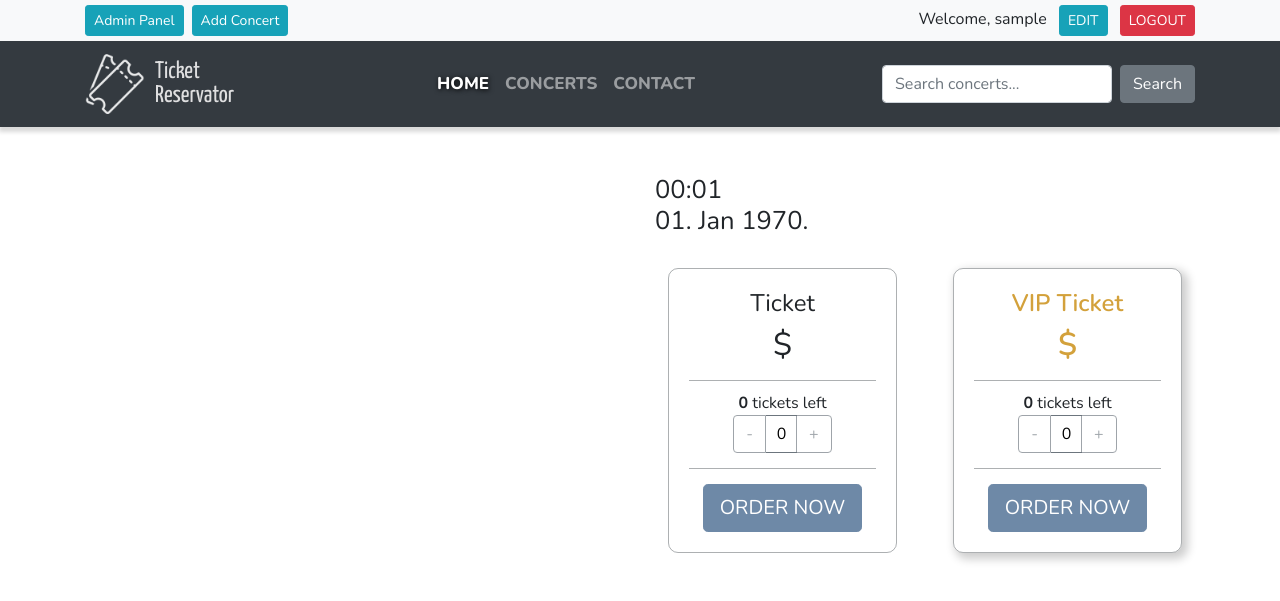
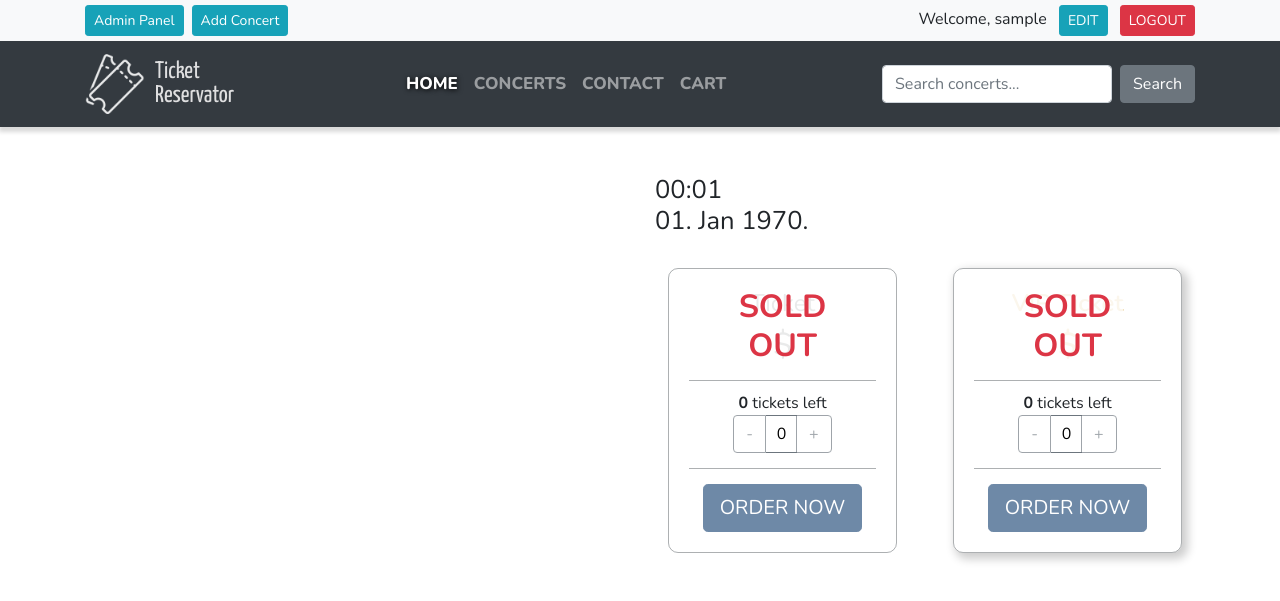
Before and after one commit to AndrejNikolic/Ticket-Reservator-project, a PHP site: page /concert_details.php?id=1 in a window 1280 px wide. Shown: the top 601 px of the page. Run offline with PHP 8.4, Linux system fonts and the light colour scheme; the visitor is signed in with stand-in values (Sample User, id 1); data that the repository does not hold is empty.

Commit message:
Cart part1

```diff
--- a/assets/header.php
+++ b/assets/header.php
@@ -9,6 +9,8 @@ if (isset($_GET['logout'])) {
   unset($_SESSION['username']);
   unset($_SESSION['username_id']);
   unset($_SESSION['admin']);
+  unset($_SESSION['error']);
+  unset($_SESSION['cart']);
   header("location: index.php");
 }
 if (isset($_POST['search'])) {
@@ -61,6 +63,9 @@ if (isset($_POST['search'])) {
 				<li class="nav-item">
 					<a class="nav-link <?php if($_SESSION['page']=="contact"){ echo "active"; }?>" href="contact.php">Contact</a>
 				</li>
+				<li class="nav-item">
+					<a class="nav-link <?php if($_SESSION['page']=="tickets"){ echo "active"; }?>" href="cart.php">Cart</a>
+				</li>
 			</ul>
 			<form class="form-inline my-2 my-lg-0" action="search.php" method="POST">
 			<input class="form-control mr-sm-2" type="search" name="search" placeholder="Search concerts..." aria-label="Search">
--- a/concert_details.php
+++ b/concert_details.php
@@ -25,6 +25,27 @@
 
         $ticket_left = $num_ticket - $bought_ticket;
         $vip_left = $num_vip - $bought_vip;
+
+        if ($_SERVER["REQUEST_METHOD"] == "POST") {
+          $userId = $_SESSION['username_id'];
+          if ($_POST["ticket_qty"] > 0) {
+            $ticketPrice = $_POST["ticket_qty"] * $price_ticket;
+          } else {
+            $ticketPrice = 0;
+          }
+          if ($_POST["vip_qty"] > 0) {
+            $vipPrice = $_POST["vip_qty"] * $price_vip;
+          } else {
+            $vipPrice = 0;
+          }
+          $price = $ticketPrice + $vipPrice;
+          $item = array("Concert"=>"$title", "Image"=>"$image", "Tickets"=>$_POST["ticket_qty"] , "Price"=>$price_ticket,"VIP"=>$_POST["vip_qty"], "Price VIP"=>$price_vip, "Total"=>$price);
+          if (isset($_SESSION['cart'])) {
+            array_push($_SESSION['cart'],$item);
+          }else {
+            $_SESSION['cart']=array($item);
+          }
+        }
       ?>
       <div class="col-md-6">
         <h1 class="text-right"><?php echo $title; ?></h1>
@@ -35,12 +56,24 @@
           <span><?php echo date("H:m", strtotime($start_date)); ?></span>
           <span><?php echo date("d. M Y.", strtotime($start_date)); ?></span>
         </h3>
+        <?php
+        if ($_SERVER["REQUEST_METHOD"] == "POST") {
+          echo '<div class="alert alert-success" role="alert">
+          You\'ve successfully added ticket(s) to your cart! <a href="cart.php">View Cart</a>
+          </div>';
+        }
+        ?>
         <p><?php echo $desc; ?></p>
+
+        <form action="" method="post">
         <div class="row">
           <div class="col-md-6">
             <div class="order-ticket ticket">
+              <div class="price text-center">
+                <?php if ($ticket_left == 0) { echo '<h2 class="sold-out">SOLD OUT</h2>'; } ?>
                 <h4>Ticket</h4>
                 <h2 class="price">$<?php echo $price_ticket; ?></h2>
+              </div>
               <div class="ticket_quantity">
                 <span class="tickets-left"><strong><?php echo $ticket_left; ?></strong> tickets left</span>
                 <div class="btn-group" role="group">
@@ -49,13 +82,17 @@
                   <button type="button" class="btn btn-outline-secondary btn-plus">+</button>
                 </div>
               </div>
-              <a href="tickets.php" class="btn btn-primary btn-lg">ORDER NOW</a>
+              <input type="submit" value="ORDER NOW" class="btn btn-primary btn-lg">
             </div>
           </div>
           <div class="col-md-6">
             <div class="order-ticket vip">
+              <div class="price text-center">
+                <?php if ($vip_left == 0) { echo '<h2 class="sold-out">SOLD OUT</h2>'; } ?>
                 <h4>VIP Ticket</h4>
                 <h2 class="price">$<?php echo $price_vip; ?></h2>
+              </div>
+
                 <div class="ticket_quantity">
                   <span class="tickets-left"><strong><?php echo $vip_left; ?></strong> tickets left</span>
                   <div class="btn-group" role="group">
@@ -64,10 +101,13 @@
                     <button type="button" class="btn btn-outline-secondary btn-plus-vip">+</button>
                   </div>
                 </div>
-              <a href="tickets.php" class="btn btn-primary btn-lg">ORDER NOW</a>
+                <input type="submit" value="ORDER NOW" class="btn btn-primary btn-lg">
+
             </div>
           </div>
+
         </div>
+        </form>
       </div>
     </div>
   </div>
--- a/css/style.css
+++ b/css/style.css
@@ -64,6 +64,35 @@ body {
   padding: 20px;
   margin: 0 5%;
   border-radius: 10px;
+}
+
+.order-ticket .price {
+  position: relative;
+}
+
+.order-ticket .price .sold-out {
+  position: absolute;
+  color: #dc3545;
+  top: 50%;
+  left: 0;
+  text-align: center;
+  display: -webkit-box;
+  display: -ms-flexbox;
+  display: flex;
+  -webkit-box-align: center;
+      -ms-flex-align: center;
+          align-items: center;
+  -webkit-box-pack: center;
+      -ms-flex-pack: center;
+          justify-content: center;
+  z-index: 999;
+  margin: 0;
+  -webkit-transform: translateY(-50%);
+          transform: translateY(-50%);
+  background: rgba(255, 255, 255, 0.9);
+  font-weight: 700;
+  width: 100%;
+  height: 100%;
 }
 
 .order-ticket .disabled {
--- a/css/style.scss
+++ b/css/style.scss
@@ -48,6 +48,26 @@ body {
     padding: 20px;
     margin: 0 5%;
     border-radius: 10px;
+    .price {
+        position: relative;
+        .sold-out {
+            position: absolute;
+            color: #dc3545;
+            top: 50%;
+            left: 0;
+            text-align: center;
+            display: flex;
+            align-items: center;
+            justify-content: center;
+            z-index: 999;
+            margin: 0;
+            transform: translateY(-50%);
+            background: rgba(255, 255, 255, 0.9);
+            font-weight: 700;
+            width: 100%;
+            height: 100%;
+        }
+    }
     .disabled {
         pointer-events: none;
     }
--- a/index.php
+++ b/index.php
@@ -20,6 +20,7 @@
             <li>Login and register</li>
             <li>User and admin</li>
             <li>Search page</li>
+            <li>Custom number inputs for tickets</li>
             <li>Admin panel</li>
             <li>Admin can See orders</li>
             <li>Admin can fulfill and delete orders</li>
@@ -28,7 +29,7 @@
             <li>Edit your profile</li>
             <li>Admin can edit and delete concerts</li>
             <li>can't enter after date ends</li>
-            <li>can't order on 0 tickets left</li>
+            <li>can't order on 0 tickets left - sold out</li>
         </ul>
     </div>
 </body>
--- a/login.php
+++ b/login.php
@@ -50,8 +50,8 @@ require_once("connect.php");
 
             mysqli_close($con);
         ?>
+        <?php if (isset($_SESSION['error'])) { echo $_SESSION['error']; } ?>
     <div class="row justify-content-center">
-    <h4 class="text-center"><?php $_SESSION['msg'] ?></h4>
         <form class="col-lg-3 col-md-4" action="<?php echo $_SERVER["PHP_SELF"];?>" method="POST">
         <div class="form-group">
             <label for="name">Username:</label>
```
Also changed, not shown: admin.php (+6 -6 lines), cart.php (added, +61 -0 lines), tickets.php (deleted, +0 -25 lines), 1 other file. Lines whose indentation alone changed are shown as unchanged.
